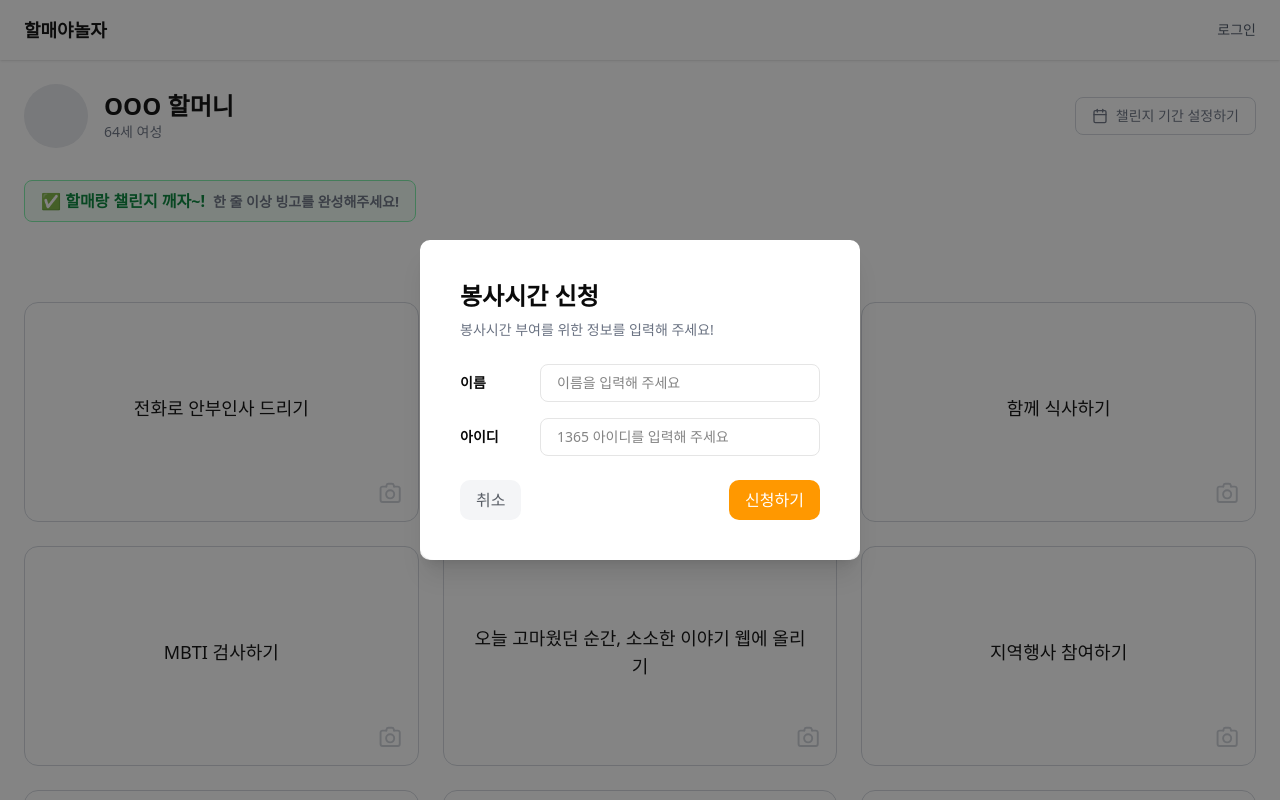
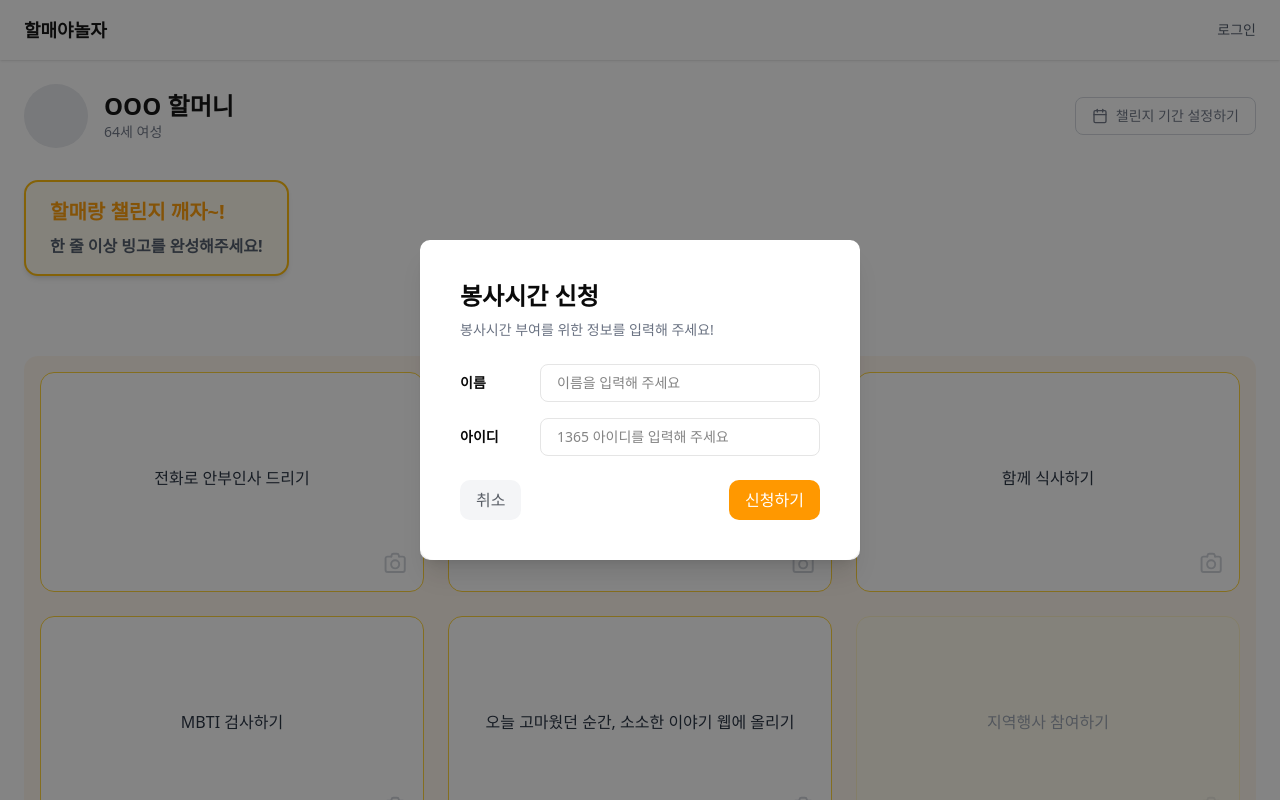
Before and after one commit to Butter-Salt-Flour/Butter-Salt-Flour-FE, a Next.js app: page /bingo in a window 1280 px wide. Shown: the top 800 px of the page. Built offline with nearby package versions, Linux system fonts and the light colour scheme.

Commit message:
<Feat> 빙고 디자인랑 매칭

```diff
--- a/src/app/bingo/page.tsx
+++ b/src/app/bingo/page.tsx
@@ -31,7 +31,16 @@ const BingoPage = () => {
   const [isCompleteModalOpen, setIsCompleteModalOpen] = useState(false);
   const [isVolunteerModalOpen, setIsVolunteerModalOpen] = useState(false);
   const [selectedDate, setSelectedDate] = useState<Date>();
+  const [selectedIndex, setSelectedIndex] = useState<number | null>(null);
 
+  const [activeIndexes, setActiveIndexes] = useState<number[]>([]);
+
+  // 예시: 클릭 시 toggle
+  const handleTileClick = (index: number) => {
+    setActiveIndexes((prev) =>
+      prev.includes(index) ? prev.filter((i) => i !== index) : [...prev, index]
+    );
+  };
   useEffect(() => {
     setTimeout(() => {
       const dummyRows = [1, 2, 3];
@@ -79,41 +88,78 @@ const BingoPage = () => {
         </Popover>
       </section>
 
-      {/* 배너 */}
+      {/* 챌린지 배너 */}
       <section className="mb-20">
-        <p className="text-green-700 font-semibold border border-green-300 px-4 py-2 rounded-md inline-block bg-green-50 text-base">
-          ✅ 할매랑 챌린지 깨자~!
-          <span className="text-sm ml-2 text-gray-500">
+        <div className="text-amber-500 font-bold border-2 border-amber-400 px-6 py-4 rounded-xl inline-block bg-amber-50 text-xl shadow-md">
+          할매랑 챌린지 깨자~!
+          <span className="block text-base mt-2 text-gray-600">
             한 줄 이상 빙고를 완성해주세요!
           </span>
-        </p>
+        </div>
       </section>
 
       {/* 빙고 타일 */}
-      <section className="grid grid-cols-3 gap-6">
-        {bingoItems.map((label, i) => (
+      <section className="grid grid-cols-3 gap-6 mb-16 bg-orange-50 p-4 rounded-xl">
+        {bingoItems.map((label, i) => {
+          const isActive = activeIndexes.includes(i);
+          const isDisabled = i === 5 || i === 8; // 예시로 비활성화 항목 (하얘질거임) (완료환거임)
+
+          return (
             <div
               key={i}
-            className="relative flex flex-col items-center justify-center text-center rounded-xl border border-gray-300 bg-white p-6 text-lg font-medium min-h-[220px] hover:shadow-md transition"
+              onClick={() => !isDisabled && handleTileClick(i)}
+              className={`
+          relative flex flex-col items-center justify-center text-center rounded-xl p-6 min-h-[220px] transition cursor-pointer
+          ${
+            isActive
+              ? 'border-2 border-amber-500 bg-white font-bold text-black'
+              : ''
+          }
+          ${
+            !isActive && !isDisabled
+              ? 'border border-amber-300 bg-white text-gray-800'
+              : ''
+          }
+          ${
+            isDisabled
+              ? 'border border-amber-100 bg-amber-50 text-gray-400 pointer-events-none'
+              : ''
+          }
+        `}
             >
               <p className="mb-2">{label}</p>
               <input type="file" id={`file-upload-${i}`} className="hidden" />
               <label
                 htmlFor={`file-upload-${i}`}
-              className="absolute bottom-4 right-4 opacity-50 hover:opacity-80 transition cursor-pointer"
+                className={`
+            absolute bottom-4 right-4 transition
+            ${isDisabled ? 'opacity-20' : 'opacity-50 hover:opacity-80'}
+            cursor-pointer
+          `}
               >
                 <Icon src="/camera.svg" name="camera" size={24} />
               </label>
             </div>
-        ))}
+          );
+        })}
       </section>
 
-      {/* 1. 빙고 완성 모달 */}
+      {/* 빙고 제출 버튼 */}
+      <div className="flex flex-col items-center justify-center mt-6">
+        <button className="bg-amber-500 hover:bg-amber-600 text-white font-bold py-3 px-8 rounded-lg shadow-md transition">
+          빙고 제출하기
+        </button>
+        <p className="text-xs  text-gray-500 mt-4 text-center">
+          한 줄 완료 시, 뱃지 증정 / 세 줄 모두 완료 시, 봉사 시간 부여
+        </p>
+      </div>
+
+      {/* 빙고 완성 모달 */}
       <Modal
         isOpen={isCompleteModalOpen}
         closeModal={() => setIsCompleteModalOpen(false)}
       >
-        <div className="w-[400px] p-10 text-center border-4 border-blue-400 rounded-xl shadow-xl">
+        <div className="w-[400px] p-10 text-center border-4 border-amber-400 rounded-xl shadow-xl">
           <h2 className="text-2xl font-bold mb-2">3줄 이상 완성!</h2>
           <p className="text-gray-500 text-sm mb-6">
             뱃지는 마이페이지에서 확인 가능합니다.
@@ -124,6 +170,7 @@ const BingoPage = () => {
         </div>
       </Modal>
 
+      {/* 봉사시간 신청 모달 */}
       <Modal
         isOpen={isVolunteerModalOpen}
         closeModal={() => setIsVolunteerModalOpen(false)}
@@ -161,6 +208,7 @@ const BingoPage = () => {
               >
                 취소
               </Button>
+
               <Button variant="yes" onClick={() => alert('신청 완료')}>
                 신청하기
               </Button>
--- a/src/app/login/page.tsx
+++ b/src/app/login/page.tsx
@@ -112,6 +112,9 @@ export default function LoginPage() {
           <div className="absolute bottom-[15%] right-[10%] animate-bubble3 text-m bg-white rounded-full shadow px-8 py-6">
             오랜만에 젊은 사람들을 보는 것 같아요.
           </div>
+          <div className="absolute bottom-[15%] left-[5%] animate-bubble3 text-m bg-white rounded-full shadow px-8 py-6">
+            오랜만에 돈 좀 썼지만, 너무 값진 경험이었어요.
+          </div>
         </div>
       )}
 
```
Lines whose indentation alone changed are shown as unchanged.
